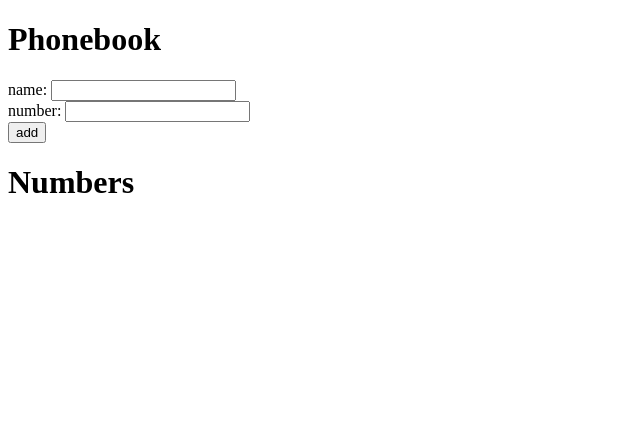
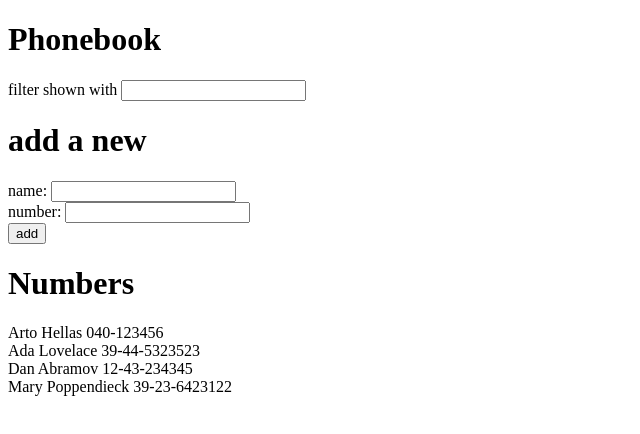
Before and after one commit to OMEGAeNcore/fullstackopen, a React (Create React App) app in the folder part 2/phonebook/: page / in a window 1280 px wide. Shown: the top 434 px of the page, without its empty margins (0-640 px from the left). Built offline with nearby package versions, Linux system fonts and the light colour scheme.

Commit message:
Exercise 2.9.0

```diff
--- a/part 2/phonebook/src/App.js
+++ b/part 2/phonebook/src/App.js
@@ -2,9 +2,15 @@ import React, { useState } from 'react'
 import Number from './components/Number'
 
 const App = () => {
-  const [persons, setPersons] = useState([])
+  const [persons, setPersons] = useState([
+    { name: 'Arto Hellas', number: '040-123456', id: 1 },
+    { name: 'Ada Lovelace', number: '39-44-5323523', id: 2 },
+    { name: 'Dan Abramov', number: '12-43-234345', id: 3 },
+    { name: 'Mary Poppendieck', number: '39-23-6423122', id: 4 }
+  ])
   const [newPerson, setNewPerson] = useState('')
   const [newNumber, setNewNumber] = useState('')
+  const [filter, setNewFilter] = useState('')
 
   const handleNewPerson = (event) => {
     setNewPerson(event.target.value)
@@ -12,6 +18,10 @@ const App = () => {
 
   const handleNewNumber = (event) => {
     setNewNumber(event.target.value)
+  }
+
+  const handleFilter = (event) => {
+    setNewFilter(event.target.value)
   }
 
   const addNumber = (event) => {
@@ -43,6 +53,8 @@ const App = () => {
   return (
     <div>
       <h1>Phonebook</h1>
+      <div>filter shown with <input value={filter} onChange={handleFilter} /></div>
+      <h1>add a new</h1>
       <form onSubmit={addNumber}>
         <div>
           <div>name: <input value={newPerson} onChange={handleNewPerson} /></div>
@@ -52,7 +64,7 @@ const App = () => {
       </form>
       <h1>Numbers</h1>
       {
-        persons.map(person =>
+        persons.filter(person => person.name.toLowerCase().includes(filter.toLowerCase())).map(person =>
             <Number key={person.id} person={person} />
           )
       }
```
